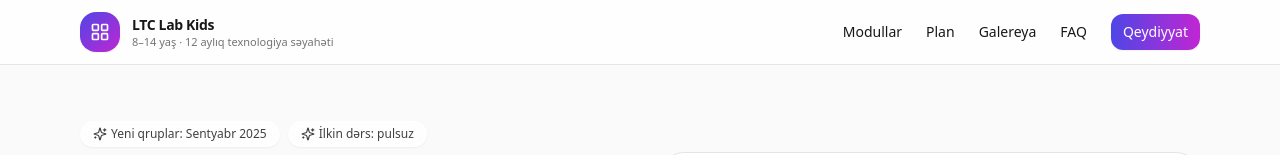
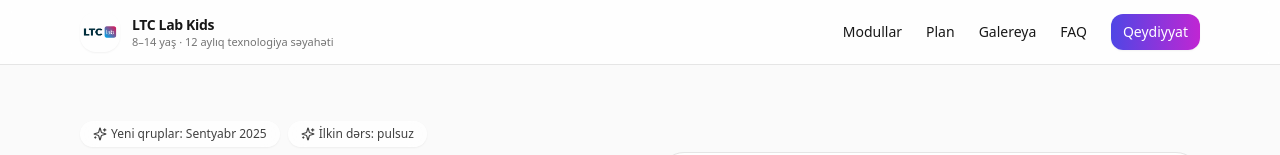
Before and after one commit to alikhayyam/ltclabkids, a React (Vite) app: page / in a window 1280 px wide. Shown: the top 155 px of the page. Built offline with nearby package versions, Linux system fonts and the light colour scheme.

Commit message:
Use LTC logo in header and footer

```diff
--- a/src/LTCLabKidsV2.jsx
+++ b/src/LTCLabKidsV2.jsx
@@ -10,7 +10,6 @@ import {
   Users,
   ArrowRight,
   CheckCircle2,
-  LayoutGrid,
   Sparkles,
   Star,
   HeartHandshake,
@@ -120,9 +119,11 @@ export default function LTCLabKidsV2() {
       <header className="sticky top-0 z-20 border-b border-neutral-200 bg-white/80 backdrop-blur">
         <div className="mx-auto flex max-w-6xl items-center justify-between px-4 py-3">
           <div className="flex items-center gap-3">
-            <div className="grid h-10 w-10 place-items-center rounded-2xl bg-gradient-to-br from-indigo-600 to-fuchsia-600 text-white shadow-sm">
-              <LayoutGrid className="h-5 w-5" />
-            </div>
+            <img
+              src="/Pictures/LTC%20LOGO.png"
+              alt="LTC Lab Kids Logo"
+              className="h-10 w-10 rounded-2xl object-contain shadow-sm"
+            />
             <div className="leading-tight">
               <div className="text-sm font-semibold tracking-tight">LTC Lab Kids</div>
               <div className="text-[11px] text-neutral-500">8–14 yaş · 12 aylıq texnologiya səyahəti</div>
@@ -434,8 +435,13 @@ export default function LTCLabKidsV2() {
 
       {/* Footer */}
       <footer className="border-t border-neutral-200 bg-white/70">
-        <div className="mx-auto max-w-6xl px-4 py-6 text-sm text-neutral-600">
-          © {new Date().getFullYear()} LTC Lab Kids · Bakı
+        <div className="mx-auto flex max-w-6xl items-center justify-between px-4 py-6 text-sm text-neutral-600">
+          <img
+            src="/Pictures/LTC%20LOGO.png"
+            alt="LTC Lab Kids Logo"
+            className="h-8 w-8 rounded-2xl object-contain"
+          />
+          <span>© {new Date().getFullYear()} LTC Lab Kids · Bakı</span>
         </div>
       </footer>
     </div>
```
